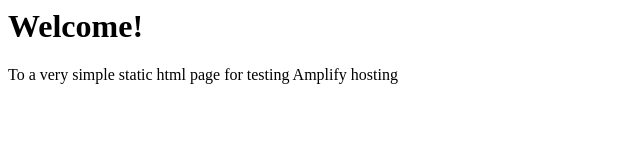
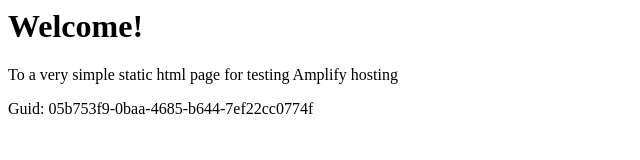
Before and after one commit to aws-aemilia-cdg/Github-PR-Commit-Integration-Test-DoNotTouch-Gith-P5X5MO5I-v1-prod-eu-west-3, a website: page src/index.html in a window 1280 px wide. Shown: the whole page, without its empty margins (0-640 px from the left). Drawn offline with Linux system fonts and the light colour scheme.

Commit message:
commit from integ tests

```diff
--- a/src/index.html
+++ b/src/index.html
@@ -1,3 +1,5 @@
+
+
 <html lang="en">
 
 <head>
@@ -10,6 +12,6 @@
 <body>
     <h1>Welcome!</h1>
     <p>To a very simple static html page for testing Amplify hosting</p>
-</body>
+    <p>Guid: 05b753f9-0baa-4685-b644-7ef22cc0774f</p></body>
 
 </html>
```
